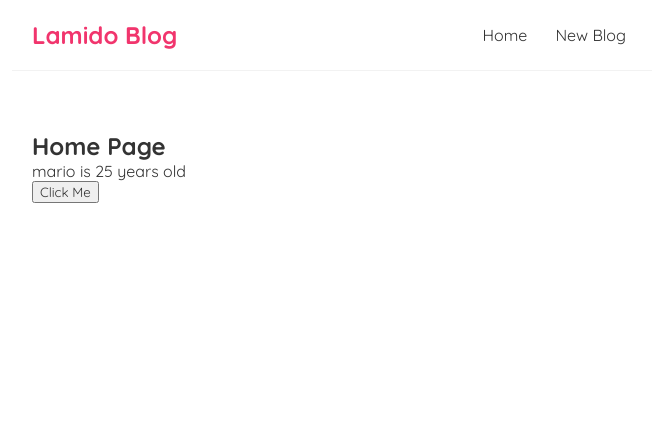
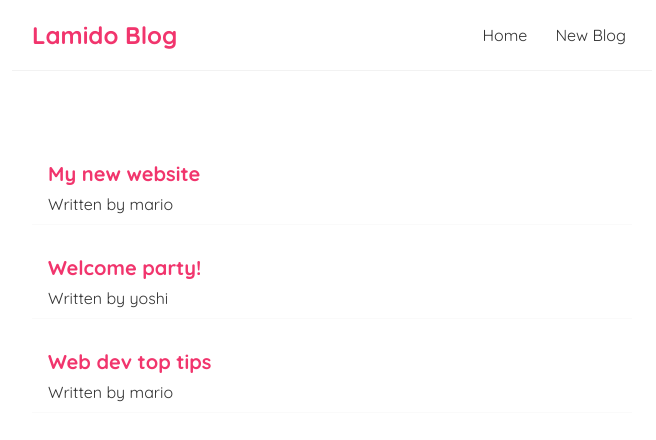
Before and after one commit to lamido7/lamblog, a React (Create React App) app: page / in a window 1280 px wide. Shown: the top 440 px of the page, without its empty margins (308-964 px from the left). Built offline with nearby package versions, Linux system fonts and the light colour scheme.

Commit message:
Use .map to cycle through a list/added styling

```diff
--- a/src/Home.js
+++ b/src/Home.js
@@ -1,19 +1,22 @@
-import { useState
- } from "react";
+import { useState } from "react";
 const Home = () => {
-  const [name, setName] = useState('mario')
-  const [age, setAge] = useState(25)
 
-  const handleClick = () => {
-   setName('luigi')
-   setAge(30)
-  };
+ const [blogs, setBlogs] = useState([
+    { title: 'My new website', body: 'lorem ipsum...', author: 'mario', id: 1 },
+    { title: 'Welcome party!', body: 'lorem ipsum...', author: 'yoshi', id: 2 },
+    { title: 'Web dev top tips', body: 'lorem ipsum...', author: 'mario', id: 3 }
+ ])
 
   return (
     <div className="home">
-      <h2>Home Page</h2>
-      <p>{name} is {age} years old</p>
-      <button onClick={handleClick}>Click Me</button>
+      {blogs.map((blog) => (
+        <div className="blog-preview" key={blog.id}>
+            <h2>{blog.title}</h2>
+            <p>Written by {blog.author}</p>
+
+        </div>
+      ))}
+
     </div>
   );
 };
--- a/src/index.css
+++ b/src/index.css
@@ -33,3 +33,20 @@
   margin: 40px auto;
   padding: 20px;
 }
+
+/* blog preview */
+.blog-preview{
+  padding: 10px 16px;
+  margin: 20px 0;
+  border-bottom: 1px solid #fafafa;
+}
+
+.blog-preview:hover{
+  box-shadow: 1px 3px 5px rgba(0,0,0,0.1);
+}
+
+.blog-preview h2{
+  font-size: 20px;
+  color: #f1356d;
+  margin-bottom: 8px;
+}
```
